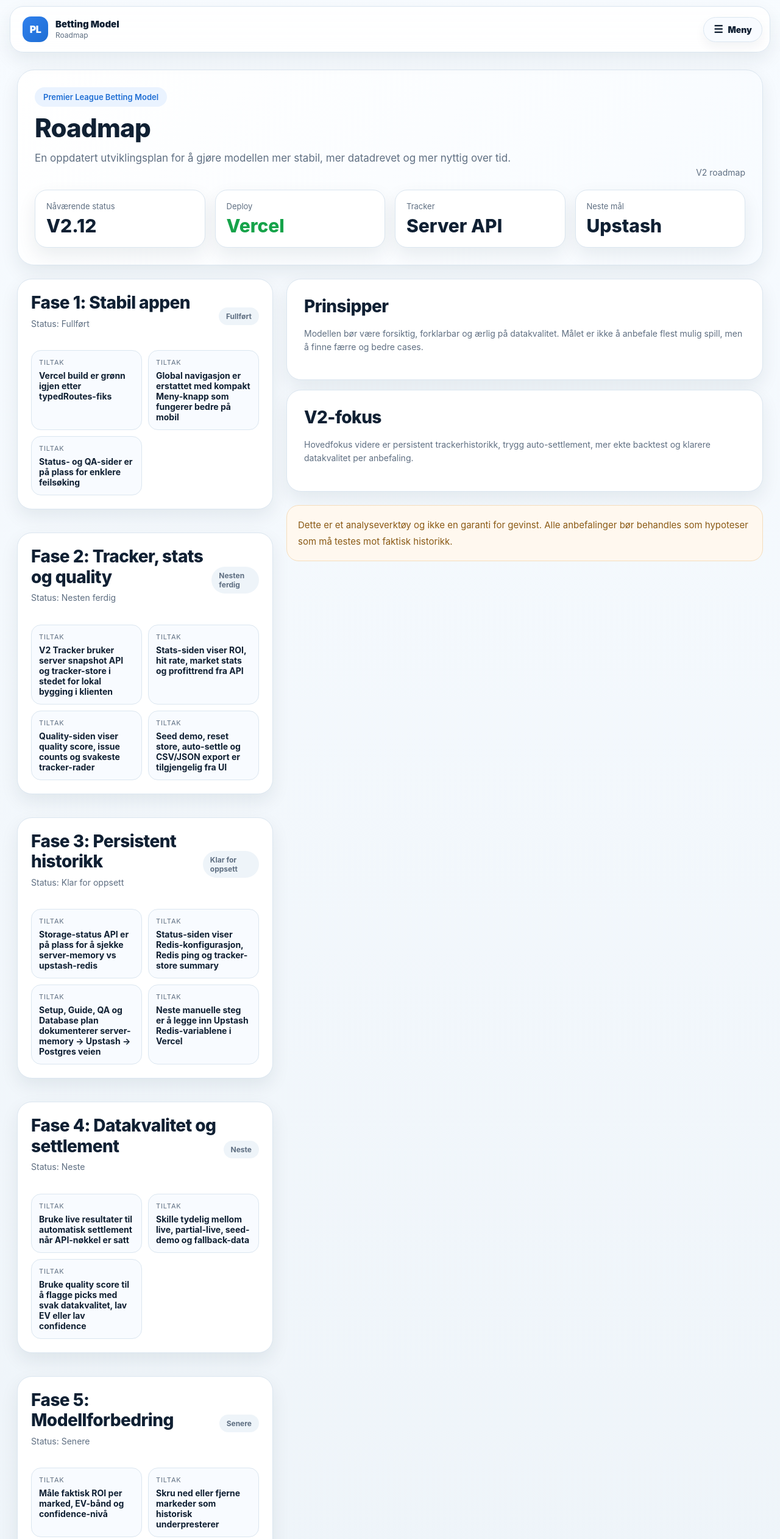
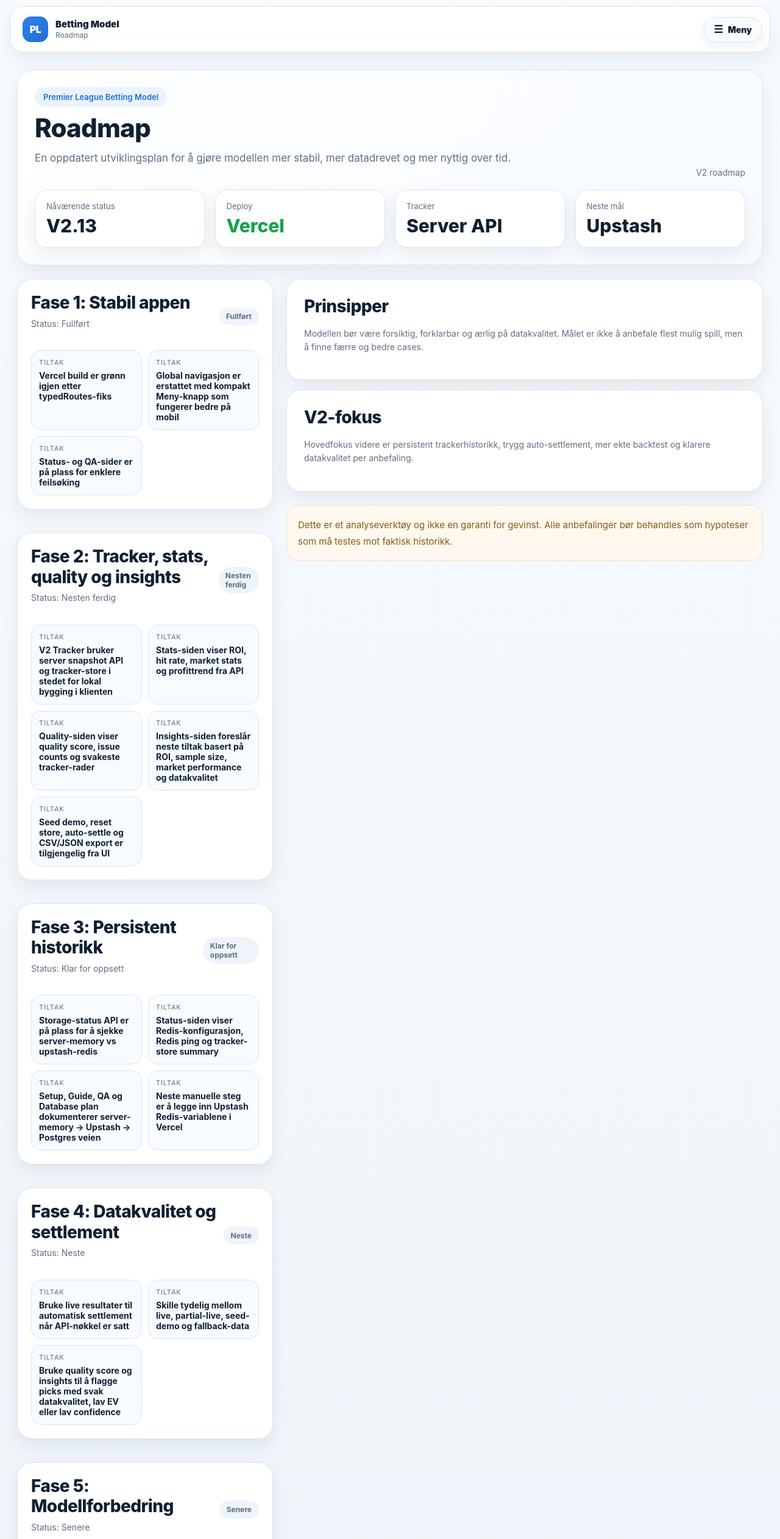
Before and after one commit to hakonnilsen157-commits/PL-betting-model, a Next.js app in the folder pl-vercel-v1/: page /roadmap in a window 1280 px wide. Shown: the top 2523 px of the page at 61% size. Built offline with nearby package versions, Linux system fonts and the light colour scheme.

Commit message:
Update roadmap to V2.13 insights status

```diff
--- a/pl-vercel-v1/app/roadmap/page.tsx
+++ b/pl-vercel-v1/app/roadmap/page.tsx
@@ -9,12 +9,13 @@ const phases = [
     ],
   },
   {
-    title: 'Fase 2: Tracker, stats og quality',
+    title: 'Fase 2: Tracker, stats, quality og insights',
     status: 'Nesten ferdig',
     items: [
       'V2 Tracker bruker server snapshot API og tracker-store i stedet for lokal bygging i klienten',
       'Stats-siden viser ROI, hit rate, market stats og profittrend fra API',
       'Quality-siden viser quality score, issue counts og svakeste tracker-rader',
+      'Insights-siden foreslår neste tiltak basert på ROI, sample size, market performance og datakvalitet',
       'Seed demo, reset store, auto-settle og CSV/JSON export er tilgjengelig fra UI',
     ],
   },
@@ -34,7 +35,7 @@ const phases = [
     items: [
       'Bruke live resultater til automatisk settlement når API-nøkkel er satt',
       'Skille tydelig mellom live, partial-live, seed-demo og fallback-data',
-      'Bruke quality score til å flagge picks med svak datakvalitet, lav EV eller lav confidence',
+      'Bruke quality score og insights til å flagge picks med svak datakvalitet, lav EV eller lav confidence',
     ],
   },
   {
@@ -66,7 +67,7 @@ export default function RoadmapPage() {
         <div className="summary-grid" style={{ marginTop: 20 }}>
           <div className="summary-card">
             <div className="summary-label">Nåværende status</div>
-            <div className="summary-value">V2.12</div>
+            <div className="summary-value">V2.13</div>
           </div>
           <div className="summary-card">
             <div className="summary-label">Deploy</div>
```
